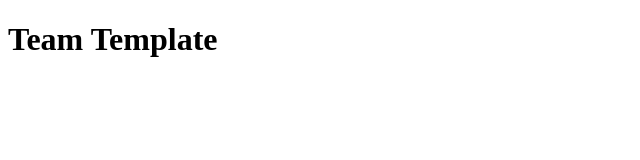
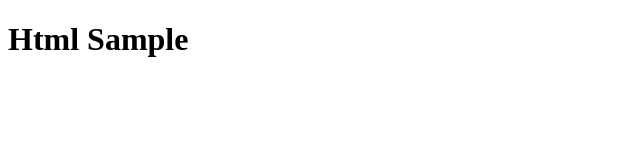
Before and after one commit to koldovsky/web-project, a plain HTML site: page index.html in a window 1280 px wide. Shown: the whole page, without its empty margins (0-640 px from the left). Drawn offline with Linux system fonts and the light colour scheme.

Commit message:
Sample Code

```diff
--- a/index.html
+++ b/index.html
@@ -9,7 +9,7 @@
 </head>
 <body>
     <header>
-        <h1>Team Template</h1>
+        <h1>Html Sample</h1>
     </header>
     <main>
 
```
